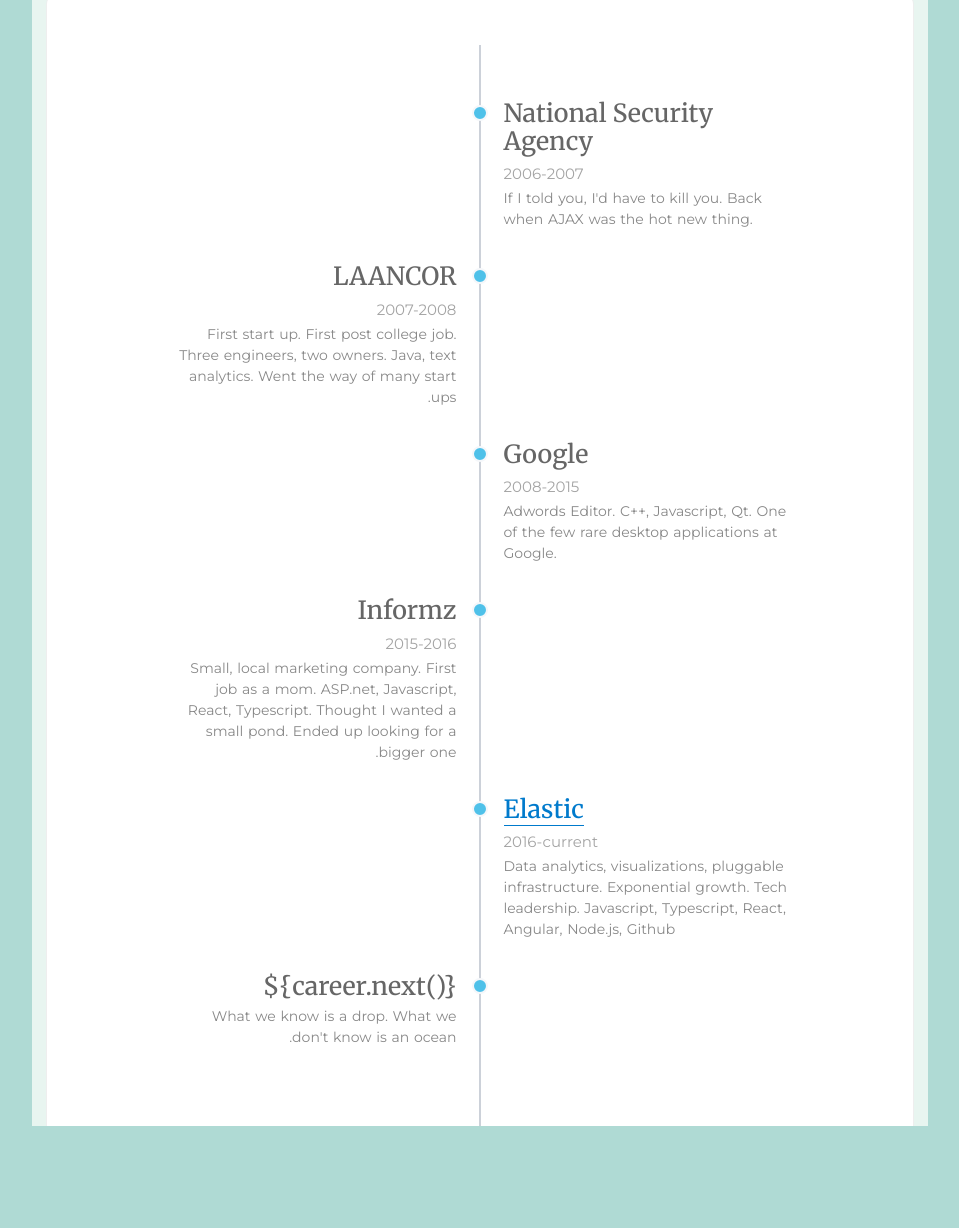
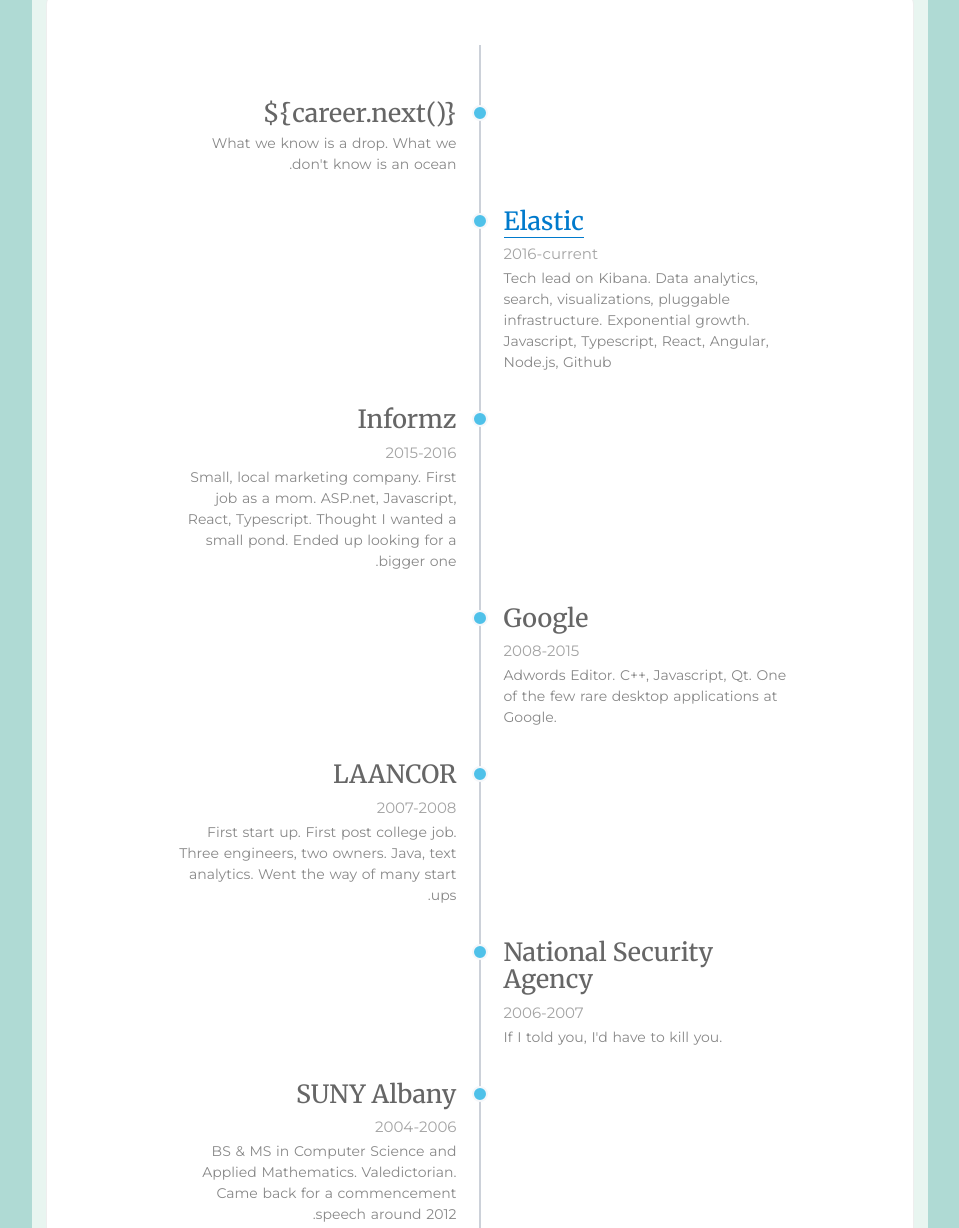
Before and after one commit to stacey-gammon/stacey-gammon, a Gatsby site: page /work in a window 1280 px wide. Shown: the part 143-1371 px from the top of the page, without its empty margins (160-1119 px from the left). Before the commit the page ends 1319 px from the top, so only its background shows below. Built offline with nearby package versions, Linux system fonts and the light colour scheme; Gatsby itself is replaced by a stand-in of ours; some packages are replaced by stand-ins of ours.

Commit message:
Reverse timeline. Update intro.

```diff
--- a/src/components/timeline.js
+++ b/src/components/timeline.js
@@ -6,13 +6,41 @@
     <React.Fragment>
     <div className="timeline">
     <div class="timeline-container">
+    <div class="timeline-block timeline-block-left">
+      <div class="marker"></div>
+      <div class="timeline-content">
+         <h3>{"{()career.next}$"}</h3>
+         <span></span>
+         <p>What we know is a drop. What we don't know is an ocean.</p>
+      </div>
+   </div>
 
    <div class="timeline-block timeline-block-right">
       <div class="marker"></div>
       <div class="timeline-content">
-         <h3>National Security Agency</h3>
-         <span>2006-2007</span>
-         <p>If I told you, I'd have to kill you. Back when AJAX was the hot new thing.</p>
+         <h3><a href="https://www.elastic.co">Elastic</a></h3>
+         <span>2016-current</span>
+         <p>Tech lead on Kibana. Data analytics, search, visualizations, pluggable infrastructure. Exponential growth.
+           Javascript, Typescript, React, Angular, Node.js, Github</p>
+      </div>
+   </div>
+
+   <div class="timeline-block timeline-block-left">
+      <div class="marker"></div>
+      <div class="timeline-content">
+         <h3>Informz</h3>
+         <span>2015-2016</span>
+         <p>Small, local marketing company. First job as a mom. ASP.net, Javascript, React, Typescript.
+           Thought I wanted a small pond. Ended up looking for a bigger one.</p>
+      </div>
+   </div>
+
+   <div class="timeline-block timeline-block-right">
+      <div class="marker"></div>
+      <div class="timeline-content">
+         <h3>Google</h3>
+         <span>2008-2015</span>
+         <p>Adwords Editor. C++, Javascript, Qt. One of the few rare desktop applications at Google.</p>
       </div>
    </div>
 
@@ -29,38 +57,26 @@
    <div class="timeline-block timeline-block-right">
       <div class="marker"></div>
       <div class="timeline-content">
-         <h3>Google</h3>
-         <span>2008-2015</span>
-         <p>Adwords Editor. C++, Javascript, Qt. One of the few rare desktop applications at Google.</p>
+         <h3>National Security Agency</h3>
+         <span>2006-2007</span>
+         <p>If I told you, I'd have to kill you.</p>
       </div>
    </div>
 
    <div class="timeline-block timeline-block-left">
       <div class="marker"></div>
       <div class="timeline-content">
-         <h3>Informz</h3>
-         <span>2015-2016</span>
-         <p>Small, local marketing company. First job as a mom. ASP.net, Javascript, React, Typescript.
-           Thought I wanted a small pond. Ended up looking for a bigger one.</p>
+         <h3>SUNY Albany</h3>
+         <span>2004-2006</span>
+         <p>BS & MS in Computer Science and Applied Mathematics. Valedictorian. Came back for a commencement speech around 2012.</p>
       </div>
    </div>
-
    <div class="timeline-block timeline-block-right">
       <div class="marker"></div>
       <div class="timeline-content">
-         <h3><a href="https://www.elastic.co">Elastic</a></h3>
-         <span>2016-current</span>
-         <p>Data analytics, visualizations, pluggable infrastructure. Exponential growth. Tech leadership.
-           Javascript, Typescript, React, Angular, Node.js, Github</p>
-      </div>
-   </div>
-
-   <div class="timeline-block timeline-block-left">
-      <div class="marker"></div>
-      <div class="timeline-content">
-         <h3>{"{()career.next}$"}</h3>
-         <span></span>
-         <p>What we know is a drop. What we don't know is an ocean.</p>
+         <h3>SUNY Oneonta</h3>
+         <span>2002-2004</span>
+         <p>Started in Fashion Design! Ended in CS.</p>
       </div>
    </div>
 </div></div>
```
Also changed, not shown: src/pages/index.js (+4 -6 lines).
